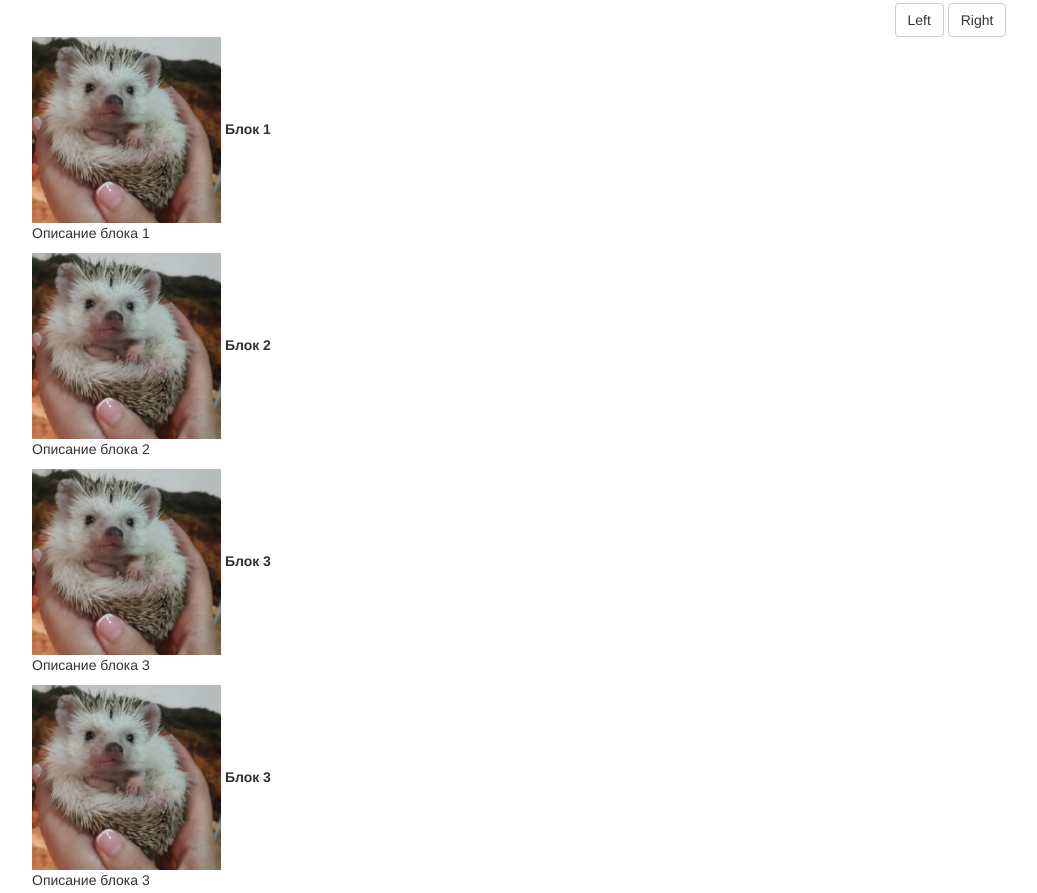
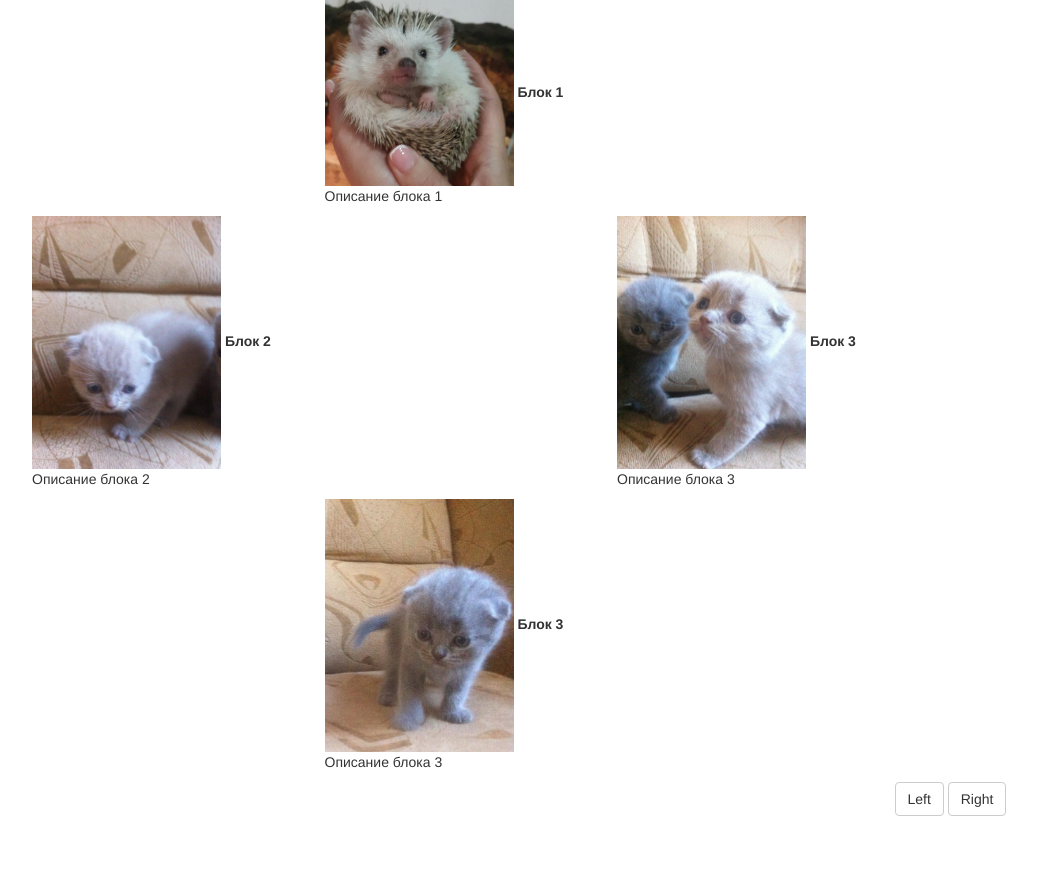
Before and after one commit to kosach/carusel, a plain HTML site: page public_html/index.html in a window 1280 px wide. Shown: the top 893 px of the page, without its empty margins (38-1075 px from the left). After the commit the page ends 816 px from the top, so only its background shows below. Drawn offline with nearby package versions, Linux system fonts and the light colour scheme; a script that the page names is missing.

Commit message:
закоментированы скрипы jasmine

```diff
--- a/public_html/index.html
+++ b/public_html/index.html
@@ -8,19 +8,19 @@
 
         <link rel="stylesheet" href="https://maxcdn.bootstrapcdn.com/bootstrap/3.3.5/css/bootstrap.min.css">
 
-        <link rel="shortcut icon" type="image/png" href="lib/jasmine-2.3.3/jasmine_favicon.png">
-        <link rel="stylesheet" href="/BDD/lib/jasmine-2.3.3/jasmine.css">
+       <!--  <link rel="shortcut icon" type="image/png" href="lib/jasmine-2.3.3/jasmine_favicon.png">
+        <link rel="stylesheet" href="/BDD/lib/jasmine-2.3.3/jasmine.css"> -->
         <link rel="stylesheet" href="css/main.css">
-        <!-- Include jasmine -->
+        <!-- Include jasmine
         <script src="BDD/lib/jasmine-2.3.3/jasmine.js"></script>
         <script src="BDD/lib/jasmine-2.3.3/jasmine-html.js"></script>
         <script src="BDD/lib/jasmine-2.3.3/boot.js"></script>
+        -->
+        <!-- include source files here... -->
 
-        <!-- include source files here... -->
-        <script type="text/javascript" src="js/carusel.js"></script>
-        <!-- include spec files here... -->
+        <!-- include spec files here...
         <script src="spec/caruselSpec.js"></script>
-
+        -->
     </head>
     <body>
         <div class="container carusel" >
@@ -56,17 +56,17 @@
                 <p class="carusel-text">Описание блока 1</p>
             </div>
             <div class="carusel-inner">
-                <img src="img/image.jpg" alt="" class="carusel-img">
+                <img src="img/im2.jpg" alt="" class="carusel-img">
                 <b class="carusel-title">Блок 2</b>
                 <p class="carusel-text">Описание блока 2</p>
             </div>
             <div class="carusel-inner">
-                <img src="img/image.jpg" alt="" class="carusel-img">
+                <img src="img/im3.jpg" alt="" class="carusel-img">
                 <b class="carusel-title">Блок 3</b>
                 <p class="carusel-text">Описание блока 3</p>
             </div>
             <div class="carusel-inner">
-                <img src="img/image.jpg" alt="" class="carusel-img">
+                <img src="img/im4.jpg" alt="" class="carusel-img">
                 <b class="carusel-title">Блок 3</b>
                 <p class="carusel-text">Описание блока 3</p>
             </div>
@@ -91,5 +91,7 @@
                 <p class="carusel-text">Описание блока 3</p>
             </div>
         </div>
+                <script type="text/javascript" src="js/carusel.js"></script>
     </body>
+
 </html>
```
